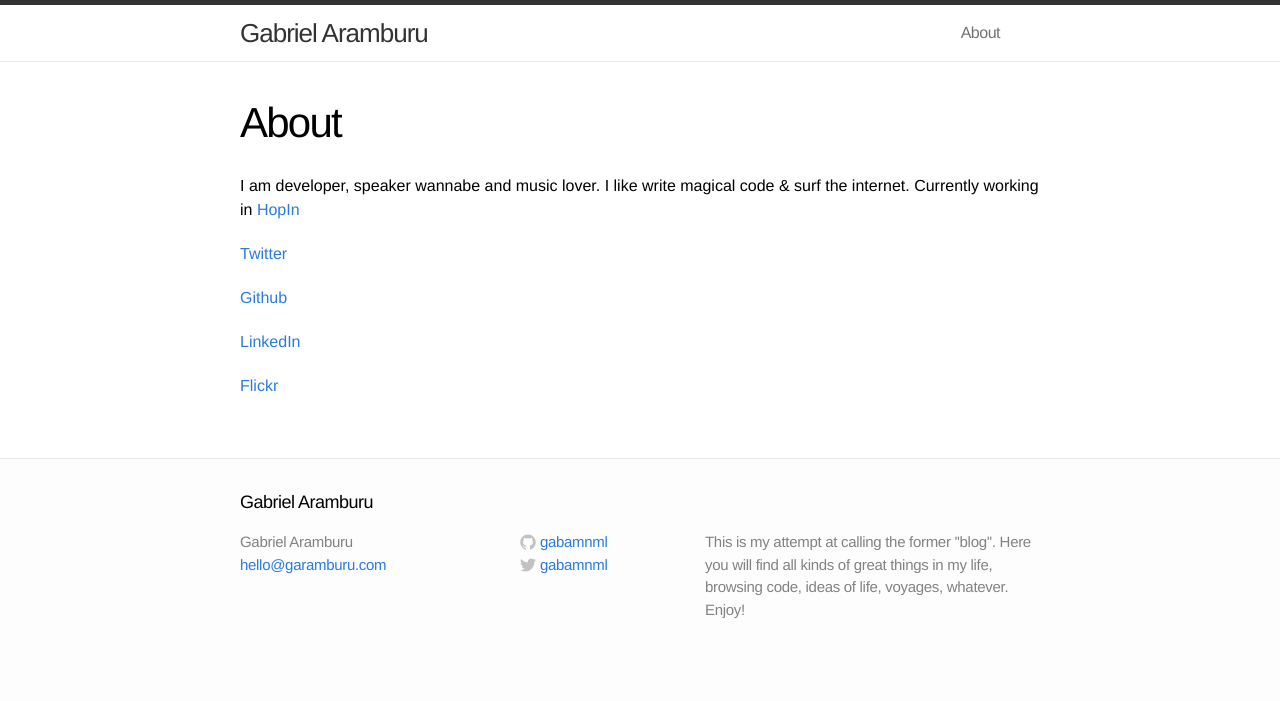
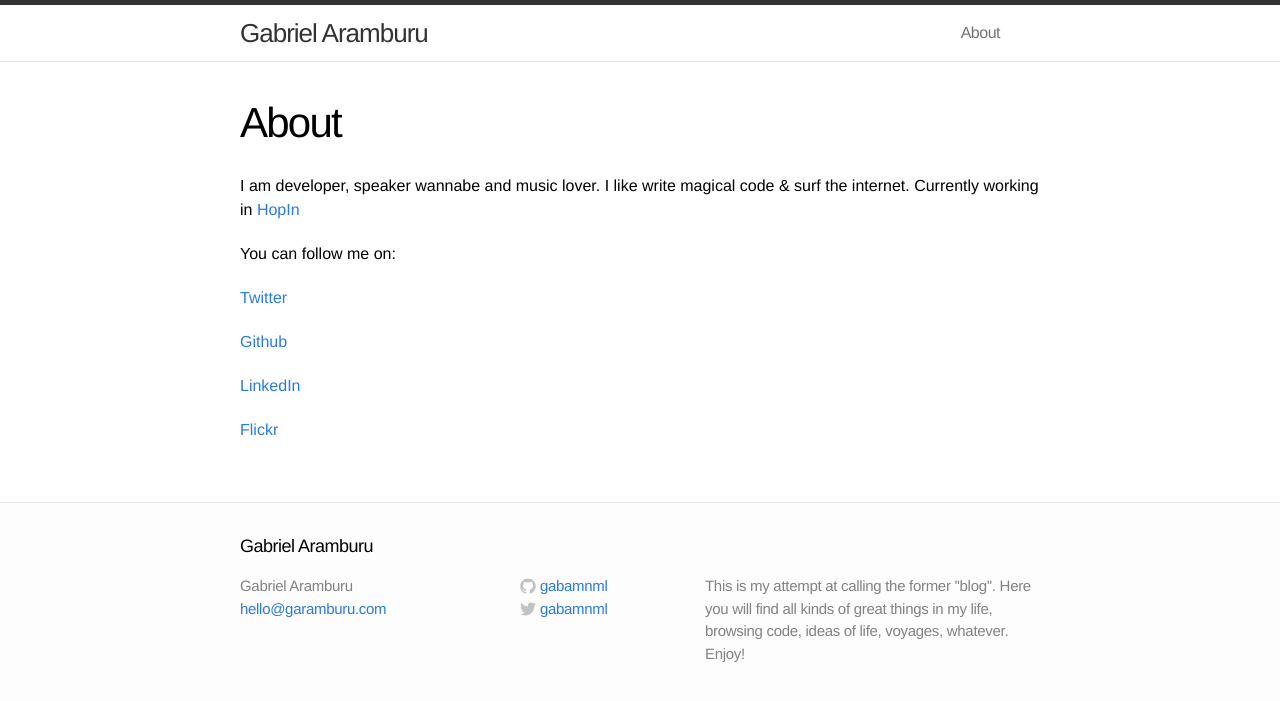
Before and after one commit to gabamnml/blog, a Jekyll site: the page built from about.md, in a window 1280 px wide. Shown: the top 701 px of the page. Built offline with Jekyll 4.4.1, drawn with Linux system fonts in a browser that asks for light colours.

Commit message:
hello world

```diff
--- a/about.md
+++ b/about.md
@@ -8,6 +8,8 @@ I am developer, speaker wannabe and music lover.
 I like write magical code & surf the internet.
 Currently working in [HopIn](http://hop.in)
 
+You can follow me on:
+
  [Twitter](https://twitter.com/gabamnml)
 
  [Github](https://github.com/gabamnml)
```
